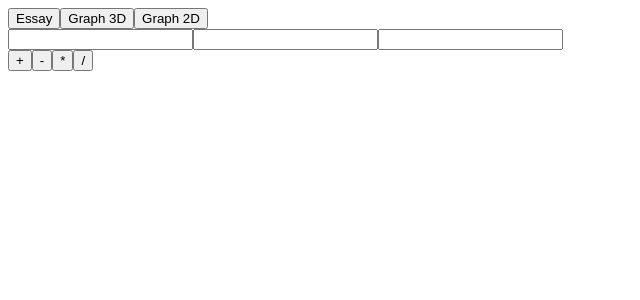
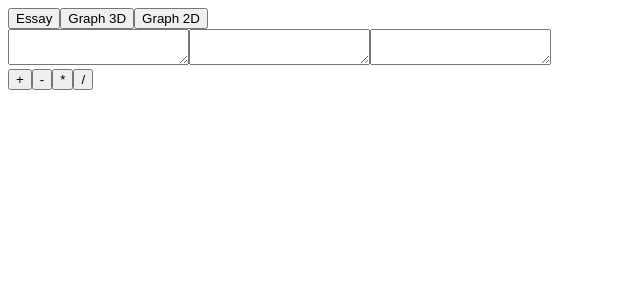
Before and after one commit to fewxe/js_framework, a React (Create React App) app: page / in a window 1280 px wide. Both pictures are taken after a click on the button "Calculator". Shown: the top 300 px of the page, without its empty margins (0-640 px from the left). Built offline with nearby package versions, Linux system fonts and the light colour scheme.

Commit message:
Refactor: rewrite calculator to functional component

```diff
--- a/src/components/calculator/CalculatorComponent.js
+++ b/src/components/calculator/CalculatorComponent.js
@@ -1,46 +1,27 @@
-import React from 'react';
-import _Calculator from '../../modules/calculator/calculators/Calculator.js';
+import { useRef } from 'react';
+import useCalculator from './useCalculator.js';
 
-export default class CalculatorComponent extends React.Component {
-    constructor(props) {
-        super(props);
-        this.state = {
-            a: '',
-            b: '',
-            c: '',
-        };
-        this.calc = new _Calculator();
-    }
+const CalculatorComponent = () => {
+    const aRef = useRef();
+    const bRef = useRef();
+    const cRef = useRef();
+    const calc = useCalculator(aRef, bRef, cRef);
 
-    handleOperation = (operation) => {
-        let result = this.calc[operation](this.state.a, this.state.b);
-        this.setState({ c: result });
-    };
-
-    render() {
     return (
         <div>
             <div>
-                    <input
-                        value={this.state.a}
-                        onChange={(e) => {this.setState({a: this.calc.getValue(e.target.value)})}}
-                    />
-                    <input
-                        value={this.state.b}
-                        onChange={(e) => {this.setState({b: this.calc.getValue(e.target.value)})}}
-                    />
-                    <input
-                        readOnly
-                        value={this.state.c}
-                    />
+                <textarea ref={aRef} />
+                <textarea ref={bRef} />
+                <textarea ref={cRef} readOnly />
             </div>
             <div>
-                    <button onClick={() => this.handleOperation('add')}>+</button>
-                    <button onClick={() => this.handleOperation('sub')}>-</button>
-                    <button onClick={() => this.handleOperation('mult')}>*</button>
-                    <button onClick={() => this.handleOperation('div')}>/</button>
+                <button onClick={() => calc('add')}>+</button>
+                <button onClick={() => calc('sub')}>-</button>
+                <button onClick={() => calc('mult')}>*</button>
+                <button onClick={() => calc('div')}>/</button>
             </div>
         </div>
     );
-    }
-}
+};
+
+export default CalculatorComponent;
--- /dev/null
+++ b/src/components/calculator/useCalculator.js
@@ -0,0 +1,13 @@
+import Calculator from '../../modules/calculator/calculators/Calculator.js';
+
+const useCalculator = (aRef, bRef, cRef) => {
+    const calc = new Calculator();
+    return (operand) => {
+        const a = calc.getValue(aRef.current.value);
+        const b = calc.getValue(bRef.current.value);
+        const c = calc[operand](a, b);
+        cRef.current.value = c.toString();
+    };
+};
+
+export default useCalculator;
--- a/src/components/menu/Menu.js
+++ b/src/components/menu/Menu.js
@@ -1,31 +1,29 @@
-import React from 'react';
+import React, { useState } from 'react';
 
-export default class Menu extends React.Component {
-  constructor(props) {
-    super(props);
-    this.state = {
-      activeContent: null,
-      selectedButton: null
-     };
-  }
+function Menu({ menu }) {
+  const [activeContent, setActiveContent] = useState(null);
+  const [selectedButton, setSelectedButton] = useState(null);
 
-  render() {
   return (
     <div>
-      {this.props.menu
-        .filter(item => item.name !== this.state.selectedButton)
+      {menu
+        .filter(item => item.name !== selectedButton)
         .map(item => (
           <button
             key={item.name}
-          onClick={() => this.setState({ activeContent: item.component, selectedButton: item.name })}
+            onClick={() => {
+              setActiveContent(item.component);
+              setSelectedButton(item.name);
+            }}
           >
             {item.name}
           </button>
         ))}
       <div>
-        {this.state.activeContent}
+        {activeContent}
       </div>
     </div>
   );
 }
-}
+
+export default Menu;
```
Lines whose indentation alone changed are shown as unchanged.
